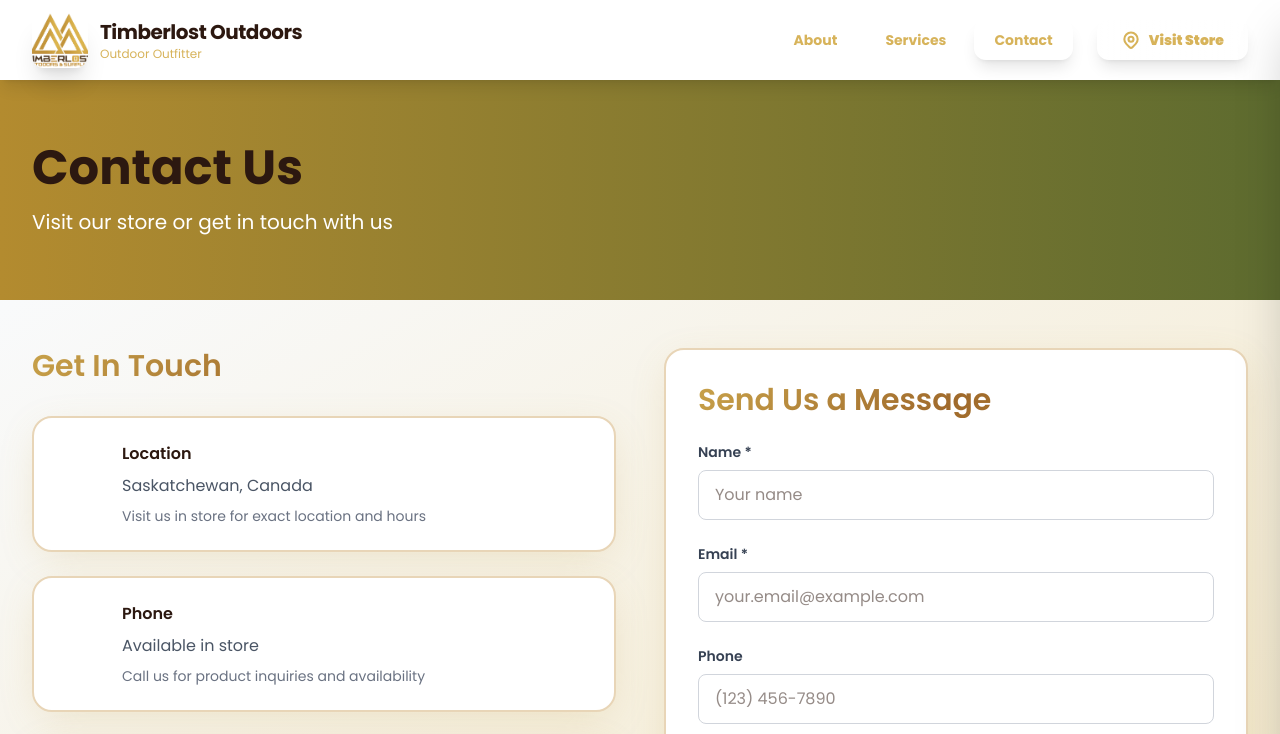
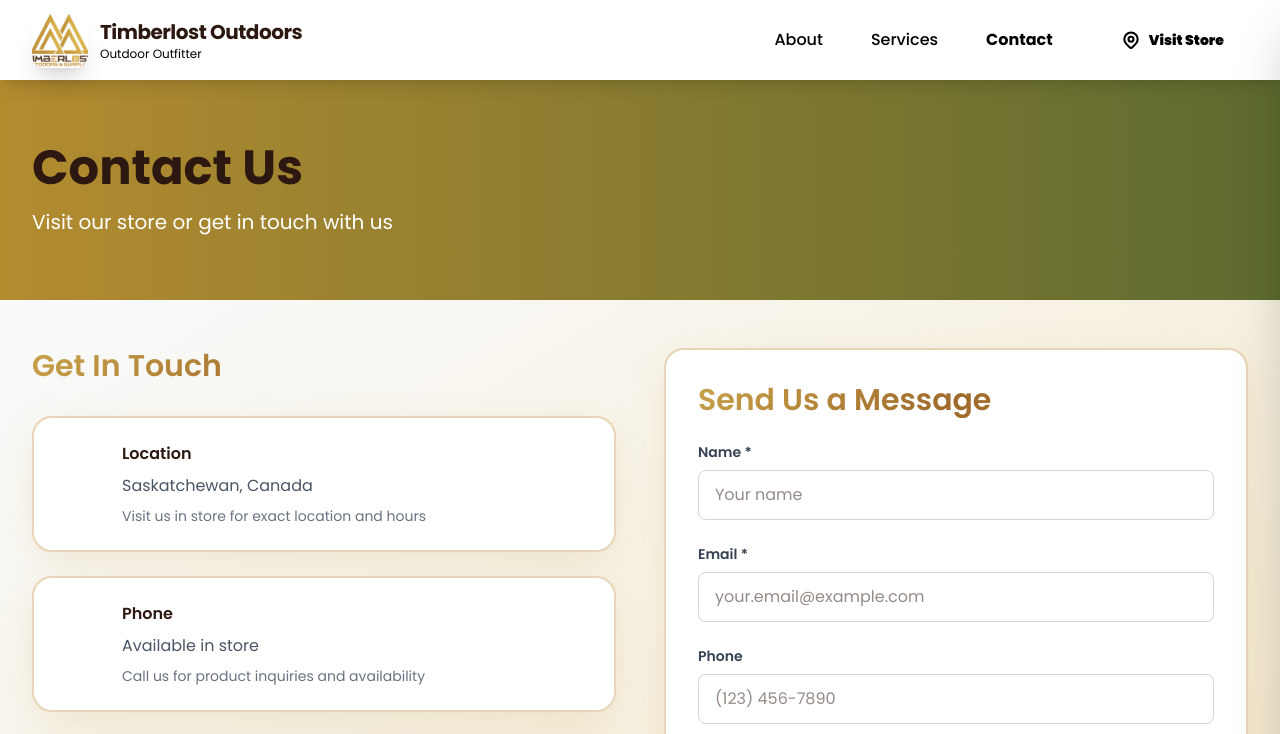
Before and after one commit to iahmadiqbal/timberlost-outdoors, a React (Vite) app: page /contact in a window 1280 px wide. Shown: the top 734 px of the page. Built offline with nearby package versions, Linux system fonts and the light colour scheme.

Commit message:
navigation changed

```diff
--- a/src/components/Navbar.jsx
+++ b/src/components/Navbar.jsx
@@ -54,16 +54,13 @@ const Navbar = () => {
               <Link
                 key={link.path}
                 to={link.path}
-                className={`relative px-5 py-2.5 rounded-xl font-bold text-sm transition-all duration-300 transform hover:scale-105 ${
+                className={`relative px-5 py-2.5 rounded-xl text-base transition-all duration-300 ${
                   isActive(link.path)
-                    ? 'bg-gradient-to-r from-primary to-accent text-white shadow-lg'
-                    : 'text-black hover:text-black'
+                    ? 'bg-gradient-to-r from-primary to-accent text-white font-bold'
+                    : 'text-black hover:text-primary font-medium'
                 } slide-in-right stagger-${index + 1}`}
-                style={{ animationDelay: `${index * 0.1}s` }}
+                style={{ animationDelay: `${index * 0.1}s`, fontWeight: isActive(link.path) ? '700' : '500' }}
               >
-                {isActive(link.path) && (
-                  <span className="absolute inset-0 rounded-xl bg-gradient-to-r from-primary to-accent opacity-20 blur-xl"></span>
-                )}
                 <span className="relative">{link.name}</span>
               </Link>
             ))}
@@ -71,10 +68,9 @@ const Navbar = () => {
             {/* CTA Button */}
             <Link
               to="/contact"
-              className="relative ml-4 px-6 py-2.5 bg-gradient-to-r from-accent to-primary-hover text-white rounded-xl font-black text-sm transition-all duration-300 transform hover:scale-110 shadow-lg hover:shadow-2xl hover:from-primary hover:to-accent pulse-glow overflow-hidden group slide-in-right stagger-6"
+              className="relative ml-4 px-6 py-2.5 bg-primary text-white rounded-xl font-black text-sm transition-all duration-300 hover:bg-primary-hover overflow-hidden group slide-in-right stagger-6"
               style={{ animationDelay: '0.5s' }}
             >
-              <span className="absolute inset-0 bg-gradient-to-r from-transparent via-white/30 to-transparent shimmer"></span>
               <span className="relative flex items-center space-x-2">
                 <svg className="w-5 h-5" fill="none" stroke="currentColor" viewBox="0 0 24 24">
                   <path strokeLinecap="round" strokeLinejoin="round" strokeWidth={2.5} d="M17.657 16.657L13.414 20.9a1.998 1.998 0 01-2.827 0l-4.244-4.243a8 8 0 1111.314 0z" />
@@ -158,7 +154,7 @@ const Navbar = () => {
           <Link
             to="/contact"
             onClick={() => setIsOpen(false)}
-            className="block px-6 py-5 bg-gradient-to-r from-orange-600 to-amber-600 hover:from-orange-700 hover:to-amber-700 text-white rounded-xl font-bold text-center shadow-xl hover:shadow-2xl transition-all duration-300 transform hover:scale-105"
+            className="block px-6 py-5 bg-primary hover:bg-primary-hover text-white rounded-xl font-bold text-center transition-all duration-300"
           >
             <div className="flex items-center justify-center space-x-2">
               <svg className="w-6 h-6" fill="none" stroke="currentColor" viewBox="0 0 24 24">
--- a/src/index.css
+++ b/src/index.css
@@ -276,7 +276,6 @@ p {
   border-radius: 0.75rem;
   font-weight: 500;
   transition: all 0.4s cubic-bezier(0.4, 0, 0.2, 1);
-  box-shadow: 0 10px 30px -5px rgba(200, 162, 74, 0.5);
   position: relative;
   overflow: hidden;
   text-transform: uppercase;
@@ -300,7 +299,6 @@ p {
 
 .btn-primary:hover {
   transform: translateY(-3px) scale(1.05);
-  box-shadow: 0 20px 40px -5px rgba(200, 162, 74, 0.6);
   background: linear-gradient(135deg, var(--color-primary-hover) 0%, var(--color-accent) 100%);
 }
 
@@ -315,7 +313,6 @@ p {
   border-radius: 0.75rem;
   font-weight: 500;
   transition: all 0.4s cubic-bezier(0.4, 0, 0.2, 1);
-  box-shadow: 0 10px 30px -5px rgba(93, 107, 47, 0.5);
   position: relative;
   overflow: hidden;
   text-transform: uppercase;
@@ -339,7 +336,6 @@ p {
 
 .btn-secondary:hover {
   transform: translateY(-3px) scale(1.05);
-  box-shadow: 0 20px 40px -5px rgba(93, 107, 47, 0.6);
   background: linear-gradient(135deg, var(--color-secondary-hover) 0%, var(--color-accent) 100%);
 }
 
@@ -552,12 +548,12 @@ a:hover {
 
 /* Link Styles */
 a {
-  color: var(--color-link);
+  color: #000000;
   transition: color 0.3s ease;
 }
 
 a:hover {
-  color: var(--color-link-hover);
+  color: #C8A24A;
 }
 
 /* Success, Warning, Error States */
```
